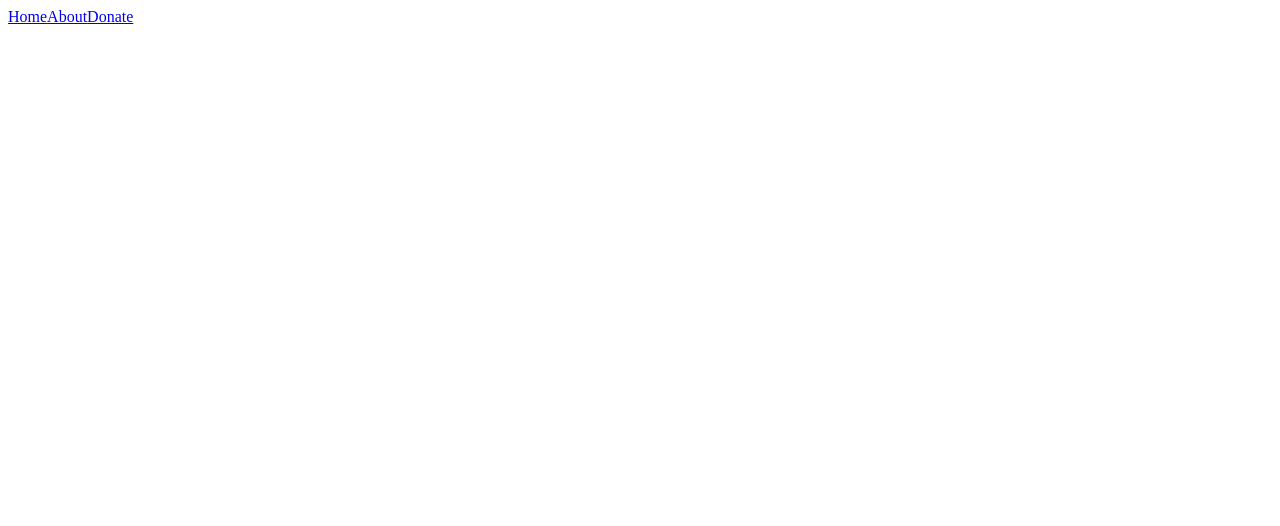
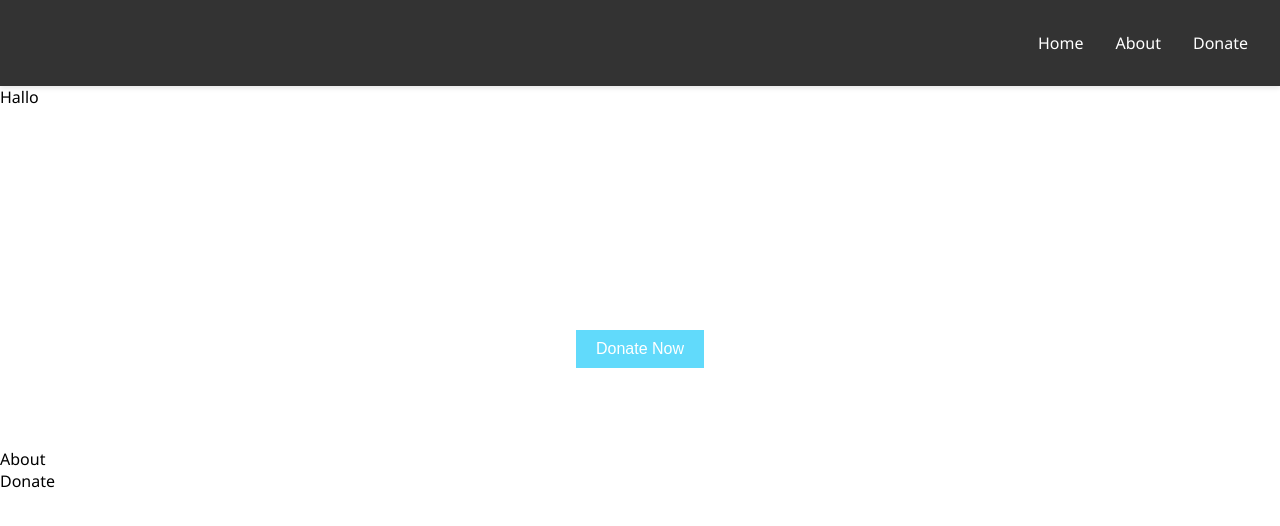
Before and after one commit to btfredr/meditochallenge, a React (Create React App) app: page / in a window 1280 px wide. Shown: the top 526 px of the page. Built offline with nearby package versions, Linux system fonts and the light colour scheme.

Commit message:
setting up sections

```diff
--- a/src/App.css
+++ b/src/App.css
@@ -3,3 +3,60 @@
   padding: 0;
   box-sizing: border-box;
 }
+
+body {
+  font-family: 'Segoe UI', Tahoma, Geneva, Verdana, sans-serif;
+}
+
+nav {
+  display: flex;
+  justify-content: flex-end;
+  align-items: center;
+  background-color: #333;
+  color: white;
+  padding: 1rem;
+  box-shadow: 0px 2px 5px rgba(0, 0, 0, 0.1);
+}
+
+nav a {
+  text-decoration: none;
+  color: white;
+  padding: 1rem;
+  transition: color 0.3s ease-in-out;
+}
+
+nav a:hover {
+  color: #61dafb;
+}
+
+/* Hero.css */
+.hero-container {
+  text-align: center;
+  color: #fff;
+  padding: 80px 0;
+  position: relative;
+}
+
+h1 {
+  font-size: 3em;
+  margin-bottom: 20px;
+}
+
+p {
+  font-size: 1.2em;
+  margin-bottom: 30px;
+}
+
+button {
+  background-color: #61dafb;
+  color: #fff;
+  padding: 10px 20px;
+  font-size: 1em;
+  border: none;
+  cursor: pointer;
+  transition: background-color 0.3s ease-in-out;
+}
+
+button:hover {
+  background-color: #4fa3d1;
+}
--- a/src/App.js
+++ b/src/App.js
@@ -1,20 +1,19 @@
-// App.js
-import React from 'react';
-import { BrowserRouter as Router, Route, Routes } from 'react-router-dom';
+import './App.css'
+import { BrowserRouter as Router} from 'react-router-dom';
 import Home from './components/Home';
 import About from './components/About';
 import Donate from './components/Donate';
+import Hero from './components/Hero';
 import Nav from './components/Nav';
 
 const App = () => {
   return (
     <Router>
       <Nav />
-      <Routes>
-        <Route path="/" exact component={Home} />
-        <Route path="/about" component={About} />
-        <Route path="/donate" component={Donate} />
-      </Routes>
+      <Home />
+      <Hero />
+      <About />
+      <Donate />
     </Router>
   );
 };
--- /dev/null
+++ b/src/components/Hero.js
@@ -0,0 +1,11 @@
+const Hero = () => {
+    return (
+      <div className="hero-container">
+        <h1>Your Fundraising Cause</h1>
+        <p>Empower change through your support</p>
+        <button>Donate Now</button>
+      </div>
+    );
+  };
+
+  export default Hero;
--- a/src/components/Home.js
+++ b/src/components/Home.js
@@ -2,7 +2,7 @@ import React from 'react'
 
 const Home = () => {
   return (
-    <div>Home</div>
+    <div>Hallo</div>
   )
 }
 
--- a/src/components/Nav.js
+++ b/src/components/Nav.js
@@ -3,7 +3,7 @@ import { NavLink } from 'react-router-dom';
 
 const Nav = () => {
   return (
-    <nav>
+    <nav className="nav">
     <NavLink to="/">Home</NavLink>
     <NavLink to="/about">About</NavLink>
     <NavLink to="/donate">Donate</NavLink>
```
